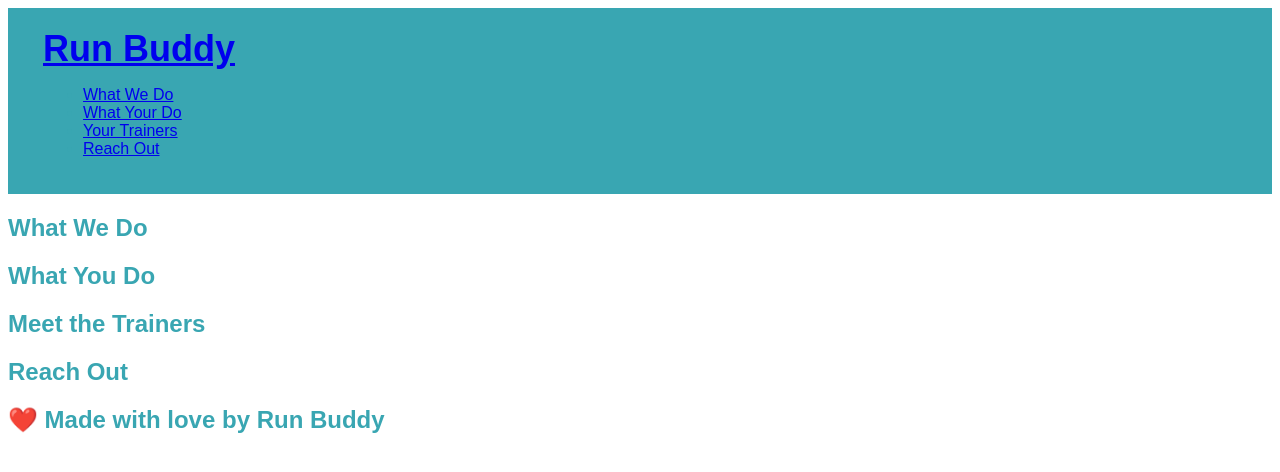
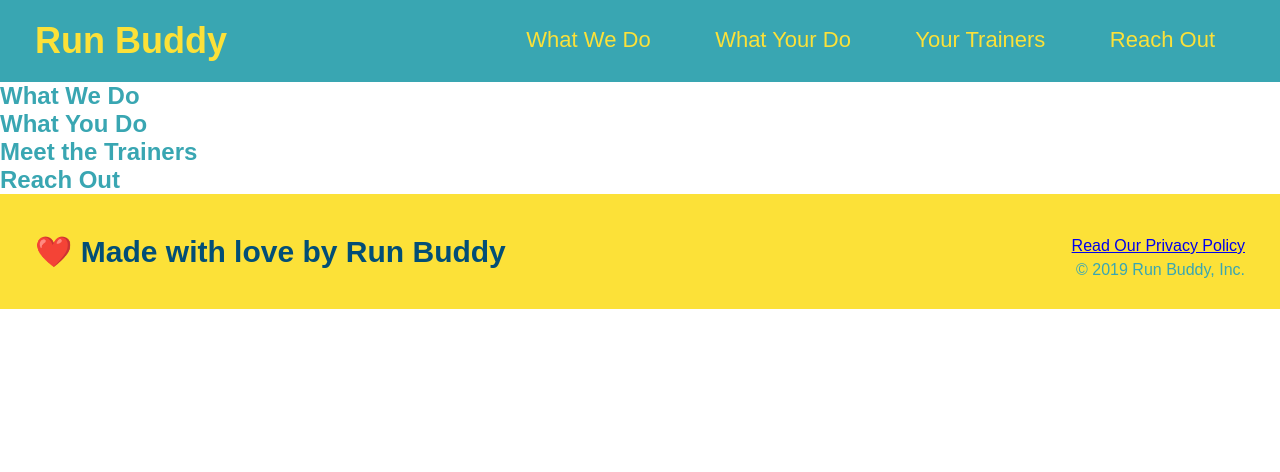
Before and after one commit to willp429/run-buddy, a plain HTML site: page index.html in a window 1280 px wide. Drawn offline with Linux system fonts and the light colour scheme; files whose address does not match are found by name.

Commit message:
css/html updates - header/footer updates

```diff
--- a/assests/css/style.css
+++ b/assests/css/style.css
@@ -9,8 +9,62 @@ header{
 }
 /*apply style to the h1 tag in the <header>*/
 header h1 {
-  font-weight: bold;
-  font-size: 36px;
-  color: #fce138;
-  margin: 0;
+    font-weight: bold;
+    font-size: 36px;
+    color: #fce138;
+    margin: 0;
+    display: inline;
 }
+header a {
+    text-decoration: none;
+    color: #fce138;
+  }
+/*nav element moved to right side i.e. "float"*/
+header nav {
+    float: right;
+    margin: 7px 0;
+}
+/*styled list*/
+header nav ul li {
+    display: inline;
+  }
+/*styled attributes in header list*/
+header nav ul li a {
+    margin: 0 30px;
+    font-weight: lighter;
+    font-size: 22px;
+  }
+/*added padding */
+* {
+    margin: 0;
+    padding: 0;
+  }
+/*styled footer section*/
+  footer {
+    background: #fce138;
+    width: 100%;
+    padding: 40px 35px;
+}
+/*apply style to left h2*/
+footer h2 {
+    display: inline;
+    color: #024e76;
+    font-size: 30px;
+    margin: 0;
+  }
+/*apply style to footer container*/
+footer div {
+    float: right;
+    line-height: 1.5;
+    text-align: right;
+  }
+/*apply style to footer a*/
+footer a {
+    color: 024e76;
+}
+/*tell browser to ignore padding in overall width*/
+* {
+    margin: 0;
+    padding: 0;
+    box-sizing: border-box;
+  }
--- a/index.html
+++ b/index.html
@@ -62,6 +62,10 @@
     <!--footer-->
     <footer>
       <h2>❤️ Made with love by Run Buddy</h2>
+      <div>
+        <a href="#">Read Our Privacy Policy</a><br />
+        &copy; 2019 Run Buddy, Inc.
+      </div>
     </footer>
 
   </body>
```
